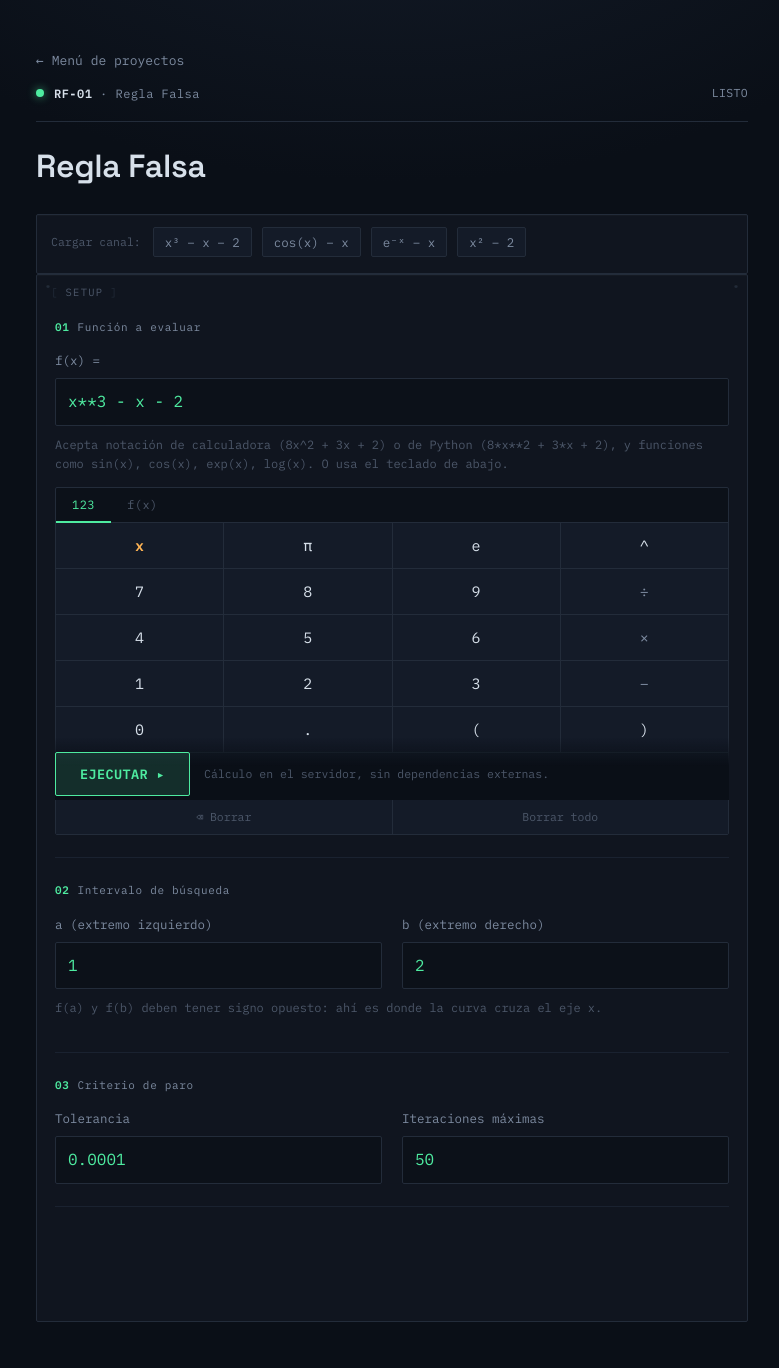
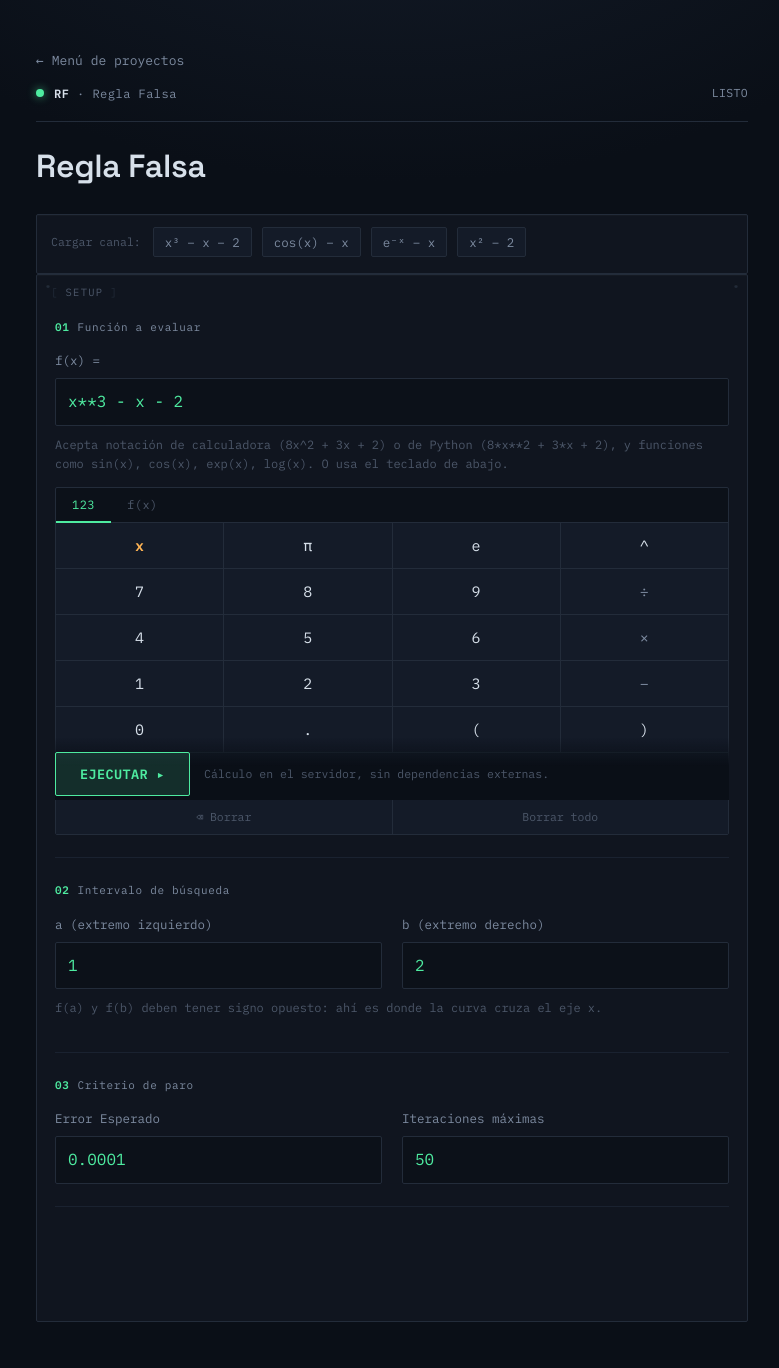
Before and after one commit to emilianoyb/MetodosNumericos, a Flask app: page /regla-falsa/ in a window 1280 px wide. Shown: the top 1368 px of the page, without its empty margins (248-1027 px from the left). Run offline with Flask 3, Linux system fonts and the light colour scheme.

Commit message:
Cambios visuales

```diff
--- a/regla_falsa/templates/regla_falsa/index.html
+++ b/regla_falsa/templates/regla_falsa/index.html
@@ -23,7 +23,7 @@
         {% else %}
           <span class="led led-listo"></span>
         {% endif %}
-        <span class="placa-modelo"><strong>RF&#8209;01</strong> · Regla Falsa</span>
+        <span class="placa-modelo"><strong>RF</strong> · Regla Falsa</span>
       </div>
       <span class="placa-estado">
         {% if error %}FALLA{% elif resultado %}MEDICIÓN COMPLETA{% else %}LISTO{% endif %}
@@ -130,7 +130,7 @@
           <p class="grupo-titulo"><span class="canal">03</span> Criterio de paro</p>
           <div class="campo campo-doble">
             <div>
-              <label for="tolerancia">Tolerancia</label>
+              <label for="tolerancia">Error Esperado</label>
               <input type="text" id="tolerancia" name="tolerancia" value="{{ valores.tolerancia }}" inputmode="decimal" required
                      class="{{ 'campo-invalido' if 'tolerancia' in err else '' }}">
             </div>
@@ -231,7 +231,7 @@
 
           {% if resultado.grafico_funcion %}
           <div class="scope-convergencia">
-            <p class="bloque-titulo">CANAL 1 · f(x) evaluada en el intervalo</p>
+            <p class="bloque-titulo">f(x) evaluada en el intervalo</p>
             <p class="ayuda">La curva real de f(x), la cuerda inicial (a, f(a))–(b, f(b)) en ámbar y la raíz encontrada marcada sobre el eje.</p>
             {% set gf = resultado.grafico_funcion %}
             <div class="scope-viewport">
@@ -282,7 +282,7 @@
 
           {% if resultado.grafico %}
           <div class="scope-convergencia">
-            <p class="bloque-titulo">CANAL 2 · error vs. iteración (escala log)</p>
+            <p class="bloque-titulo">error vs. iteración (escala log)</p>
             <p class="ayuda">Cada división hacia abajo es un orden de magnitud menos de error. Pasa el cursor sobre un punto para ver su valor.</p>
             {% set g = resultado.grafico %}
             <div class="scope-viewport">
```
